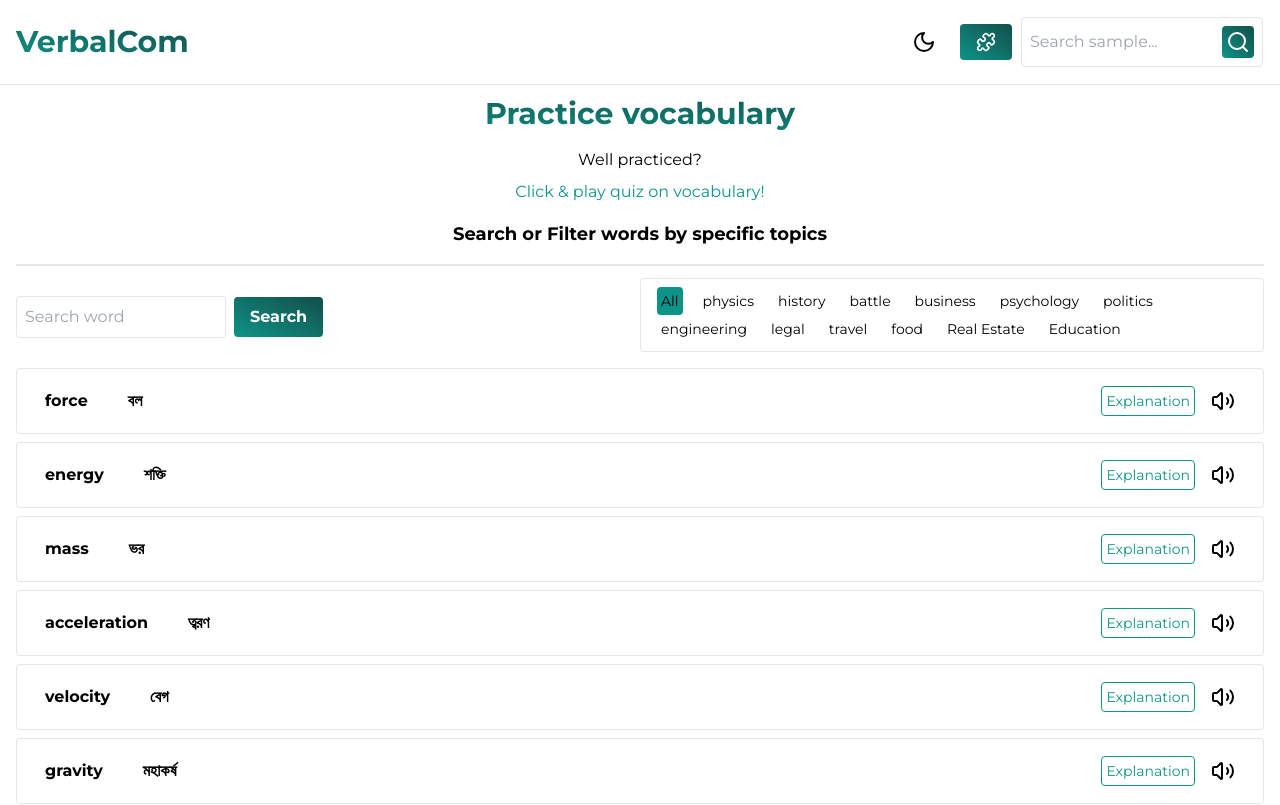
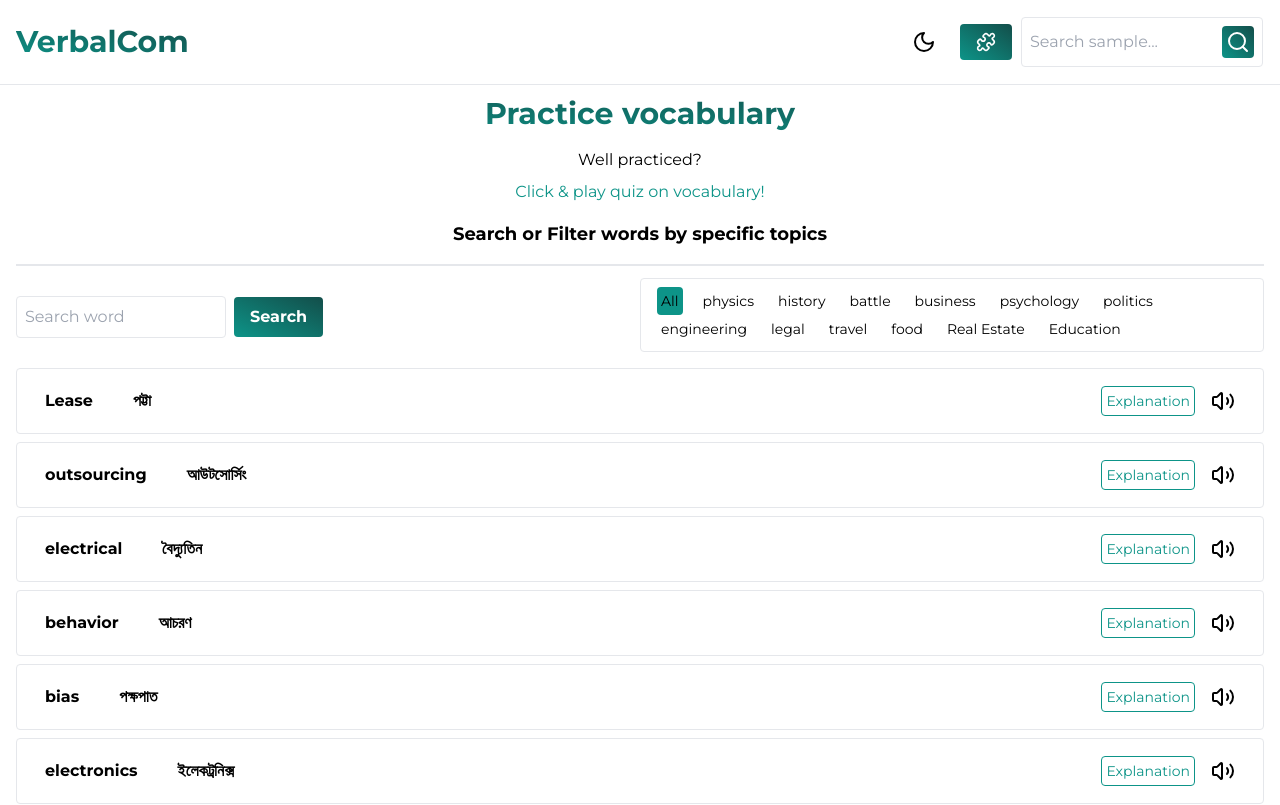
Before and after one commit to ashsajal1/verbalcom, a Vue app: page /vocabulary in a window 1280 px wide. Shown: the top 805 px of the page. Built offline with nearby package versions, Linux system fonts and the light colour scheme.

Commit message:
feat: randomly sort word

```diff
--- a/src/pages/Vocabulary.vue
+++ b/src/pages/Vocabulary.vue
@@ -19,7 +19,7 @@ const words = computed(() => {
             selectedTopics.value.includes(word.category);
 
         return matchesSearch && matchesTopics;
-    });
+    }).sort(() => 0.5 - Math.random());
 });
 
 const playWord = (word: string) => {
```
